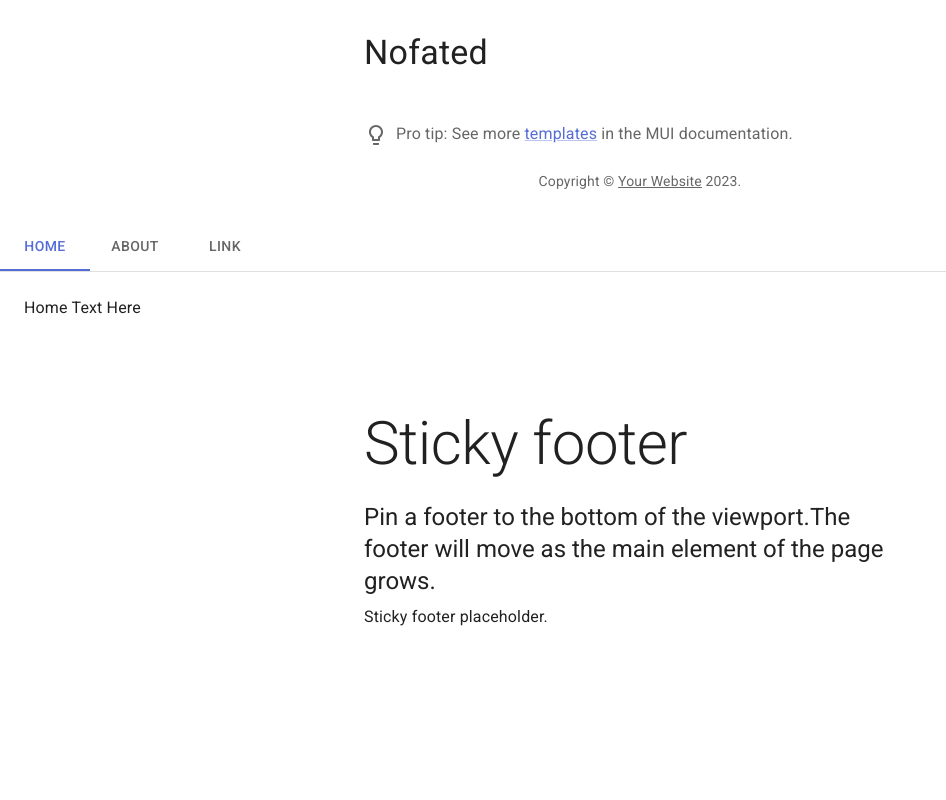
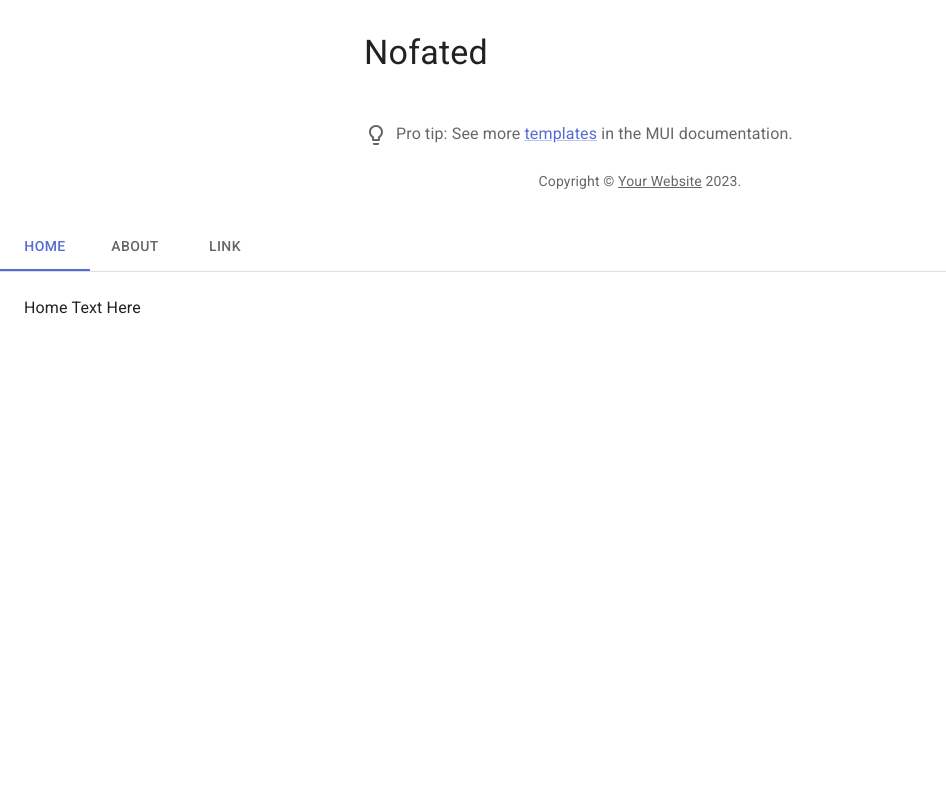
Before and after one commit to Nofated095/nof.moe, a React (Vite) app: page / in a window 1280 px wide. Shown: the top 800 px of the page, without its empty margins (0-946 px from the left). Built offline with nearby package versions, Linux system fonts and the light colour scheme.

Commit message:
Update StickyFooter.tsx

```diff
--- a/src/StickyFooter.tsx
+++ b/src/StickyFooter.tsx
@@ -9,7 +9,7 @@ function Copyright() {
   return (
     <Typography variant="body2" color="text.secondary">
       {'Copyright © '}
-      <Link color="inherit" href="https://github.com/Nofsted095">
+      <Link color="inherit" href="https://github.com/Nofated095">
         Nofated
       </Link>{' '}
       {new Date().getFullYear()}
@@ -29,16 +29,7 @@ export default function StickyFooter() {
       }}
     >
       <CssBaseline />
-      <Container component="main" sx={{ mt: 8, mb: 2 }} maxWidth="sm">
-        <Typography variant="h2" component="h1" gutterBottom>
-          Sticky footer
-        </Typography>
-        <Typography variant="h5" component="h2" gutterBottom>
-          {'Pin a footer to the bottom of the viewport.'}
-          {'The footer will move as the main element of the page grows.'}
-        </Typography>
-        <Typography variant="body1">Sticky footer placeholder.</Typography>
-      </Container>
+
       <Box
         component="footer"
         sx={{
```
